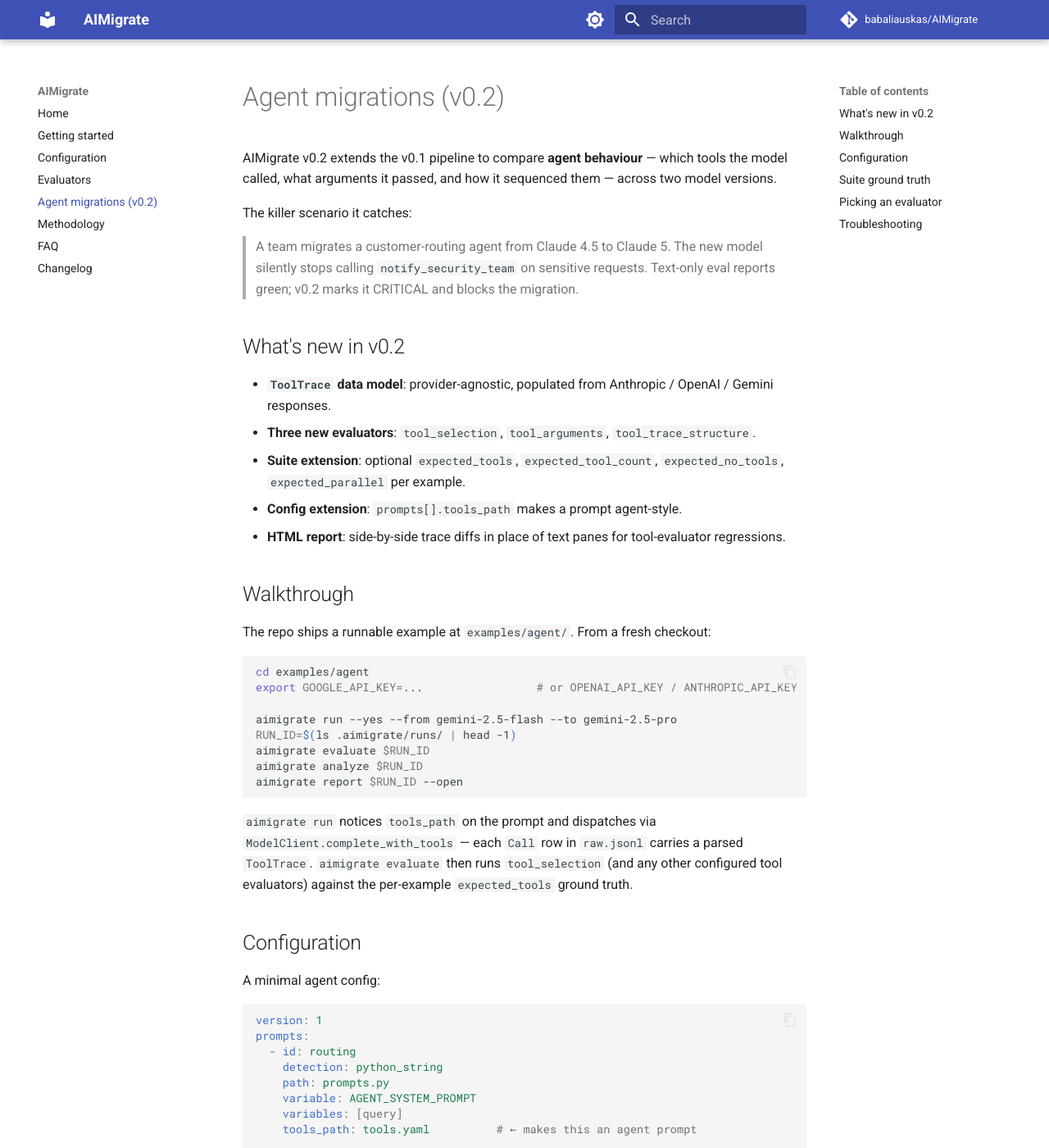
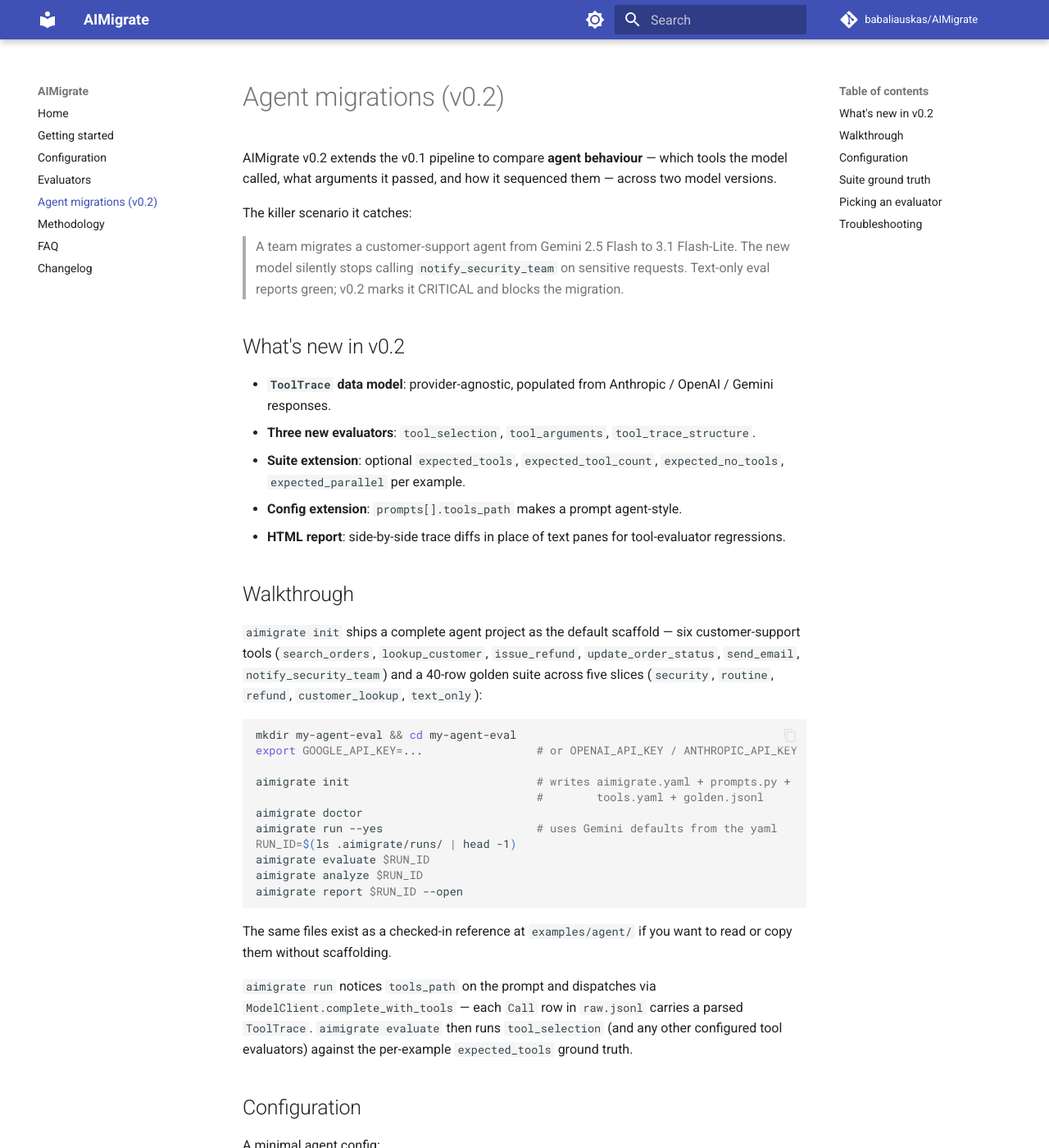
Before and after one commit to babaliauskas/evalshift-cli, an MkDocs documentation site: the page built from docs/agents.md, in a window 1280 px wide and 1400 px high. Shown: the whole window at 82% size. Built offline with MkDocs 1.6.1 and Material for MkDocs 9.7.7, drawn with Linux system fonts in a browser that asks for light colours; comment, search, counter and statistics services are not loaded; some of the changed text lies outside the part shown.

Commit message:
docs: refresh agents.md + evaluators.md for the unified scaffold
Two docs were out of sync with what `aimigrate init` actually ships
after the Phase 6 scaffold rewrite:

- docs/agents.md: walkthrough now starts with `aimigrate init` rather
  than `cd examples/agent`. Default model in the example yaml is the
  flash-lite-preview target. Added a callout explaining why
  `structural.length` is intentionally absent from the default
  config.
- docs/evaluators.md: added a "Tool-call evaluators (v0.2)" section
  covering tool_selection / tool_arguments / tool_trace_structure -
  the file previously stopped at LLM-as-judge despite the v0.2 ship.
  Cost table updated to reflect that tool evaluators are free unless
  you opt into a `semantic` strategy in tool_arguments.

Co-Authored-By: Claude Opus 4.7 (1M context) <noreply@anthropic.com>

````diff
--- a/docs/agents.md
+++ b/docs/agents.md
@@ -6,10 +6,10 @@ sequenced them — across two model versions.
 
 The killer scenario it catches:
 
-> A team migrates a customer-routing agent from Claude 4.5 to Claude 5.
-> The new model silently stops calling `notify_security_team` on
-> sensitive requests. Text-only eval reports green; v0.2 marks it
-> CRITICAL and blocks the migration.
+> A team migrates a customer-support agent from Gemini 2.5 Flash to
+> 3.1 Flash-Lite. The new model silently stops calling
+> `notify_security_team` on sensitive requests. Text-only eval
+> reports green; v0.2 marks it CRITICAL and blocks the migration.
 
 ## What's new in v0.2
 
@@ -26,19 +26,29 @@ The killer scenario it catches:
 
 ## Walkthrough
 
-The repo ships a runnable example at `examples/agent/`. From a fresh
-checkout:
+`aimigrate init` ships a complete agent project as the default
+scaffold — six customer-support tools (`search_orders`,
+`lookup_customer`, `issue_refund`, `update_order_status`,
+`send_email`, `notify_security_team`) and a 40-row golden suite
+across five slices (`security`, `routine`, `refund`,
+`customer_lookup`, `text_only`):
 
 ```bash
-cd examples/agent
+mkdir my-agent-eval && cd my-agent-eval
 export GOOGLE_API_KEY=...                 # or OPENAI_API_KEY / ANTHROPIC_API_KEY
 
-aimigrate run --yes --from gemini-2.5-flash --to gemini-2.5-pro
+aimigrate init                            # writes aimigrate.yaml + prompts.py +
+                                          #        tools.yaml + golden.jsonl
+aimigrate doctor
+aimigrate run --yes                       # uses Gemini defaults from the yaml
 RUN_ID=$(ls .aimigrate/runs/ | head -1)
 aimigrate evaluate $RUN_ID
 aimigrate analyze $RUN_ID
 aimigrate report $RUN_ID --open
 ```
+
+The same files exist as a checked-in reference at `examples/agent/` if
+you want to read or copy them without scaffolding.
 
 `aimigrate run` notices `tools_path` on the prompt and dispatches via
 `ModelClient.complete_with_tools` — each `Call` row in `raw.jsonl`
@@ -58,11 +68,12 @@ prompts:
     path: prompts.py
     variable: AGENT_SYSTEM_PROMPT
     variables: [query]
-    tools_path: tools.yaml          # ← makes this an agent prompt
+    tools_path: tools.yaml          # makes this an agent prompt
 
 defaults:
   source_model: gemini-2.5-flash
-  target_model: gemini-2.5-pro
+  target_model: gemini-3.1-flash-lite-preview
+  judge_model: gemini-2.5-pro
 
 evaluators:
   tool_selection:
@@ -76,6 +87,12 @@ evaluators:
   # tool_trace_structure:
   #   - name: routing_structure
 ```
+
+> **Note:** `structural.length` is intentionally **not** in the
+> scaffolded config. Agent runs frequently produce empty `final_text`
+> (the model returned only tool calls), which makes the length
+> evaluator score 0/0 across every routine row — pure noise. Add it
+> back manually only for prompts that produce text.
 
 The tools file (`tools.yaml`) accepts either Anthropic-shape
 (`name` / `description` / `input_schema`) or OpenAI-shape
````
Also changed, not shown: docs/evaluators.md (+38 -6 lines).
